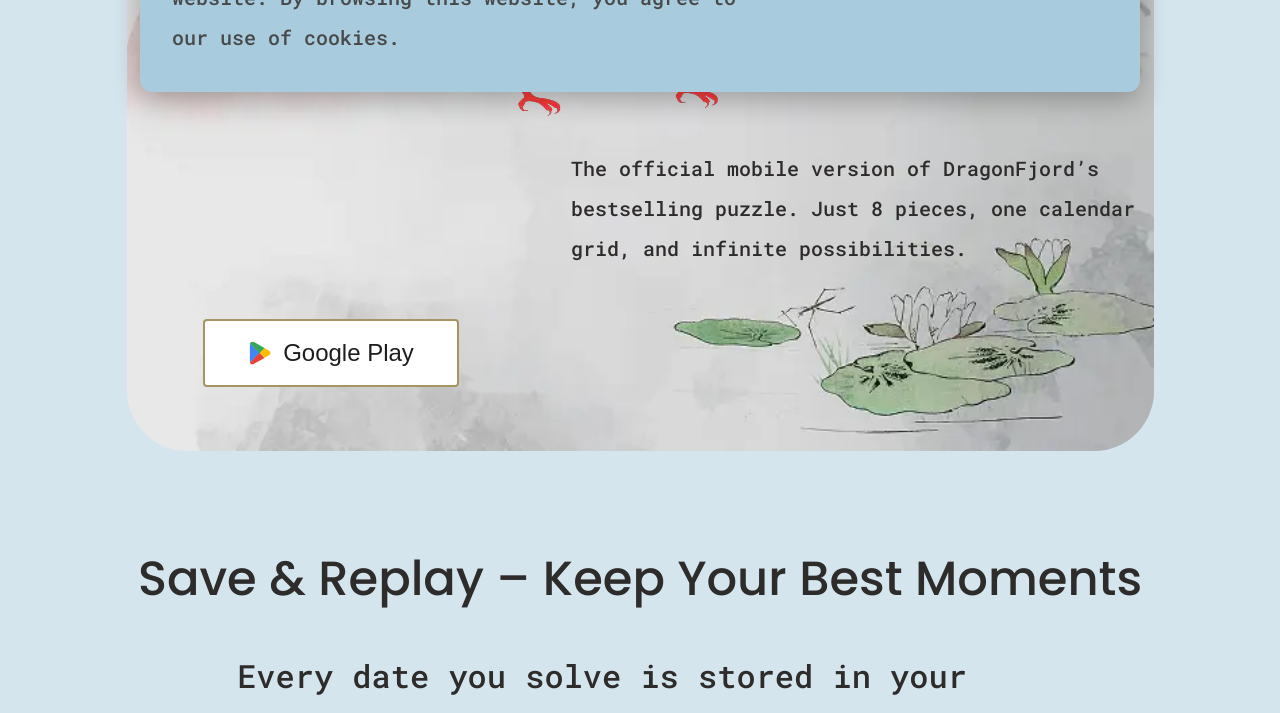
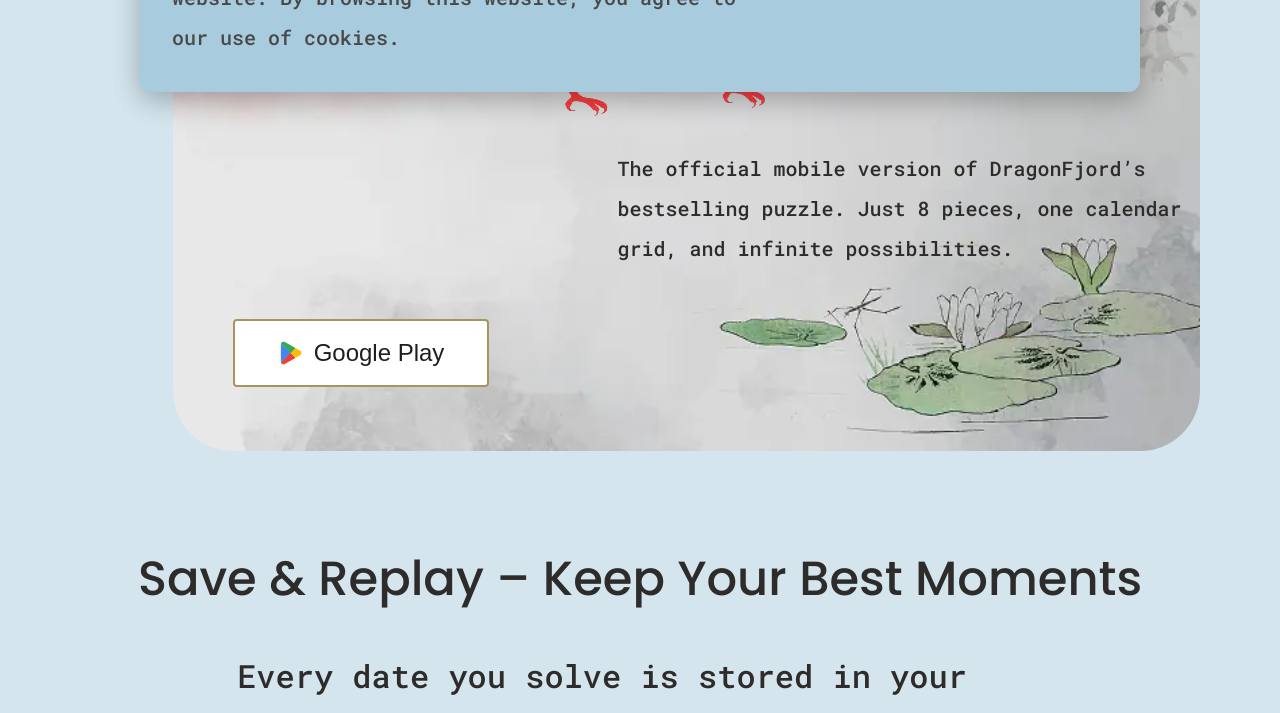
Before and after one commit to ku-anna/STP-9555, a website built with Vite: page src/index.html in a window 1280 px wide. Shown: the part 426-1139 px from the top of the page. Built offline with nearby package versions, Linux system fonts and the light colour scheme.

Commit message:
fixed hero image and layout

```diff
--- a/src/css/hero.css
+++ b/src/css/hero.css
@@ -5,12 +5,12 @@
 }
 
 .hero {
-  padding: 24px 16px;
+  padding: 24px 0;
 }
 
 .hero-container {
   width: 100%;
-  padding: 24px 16px;
+  padding: 24px 0;
   position: relative;
   display: flex;
   overflow: hidden;
@@ -125,9 +125,10 @@
     font-size: 24px;
     color: #1e1e1e;
   }
-}
-@media (min-device-pixel-ratio: 2), (min-resolution: 192dpi) {
-  .bg-image {
-    background: url('/img/desktop-hero-bcg@2x.webp') center/cover no-repeat;
+
+  @media (min-device-pixel-ratio: 2), (min-resolution: 192dpi) {
+    .bg-image {
+      background: url('/img/desktop-hero-bcg@2x.webp') center/cover no-repeat;
+    }
   }
 }
--- a/src/partials/hero.html
+++ b/src/partials/hero.html
@@ -1,5 +1,6 @@
 <section class="hero">
-  <div class="container hero-container">
+  <div class="container">
+    <div class="hero-container">
       <h2 class="second-font">
         A Puzzle for <span class="every">Every</span> Day
       </h2>
@@ -24,4 +25,5 @@
         Google Play
       </button>
     </div>
+  </div>
 </section>
```
Lines whose indentation alone changed are shown as unchanged.
